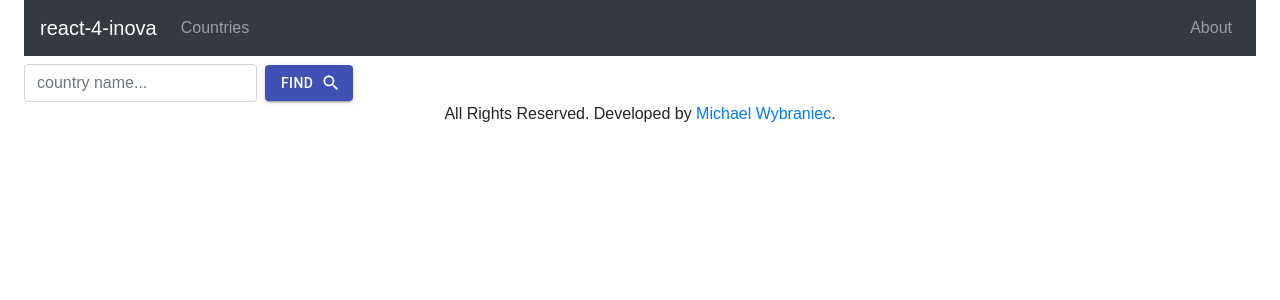
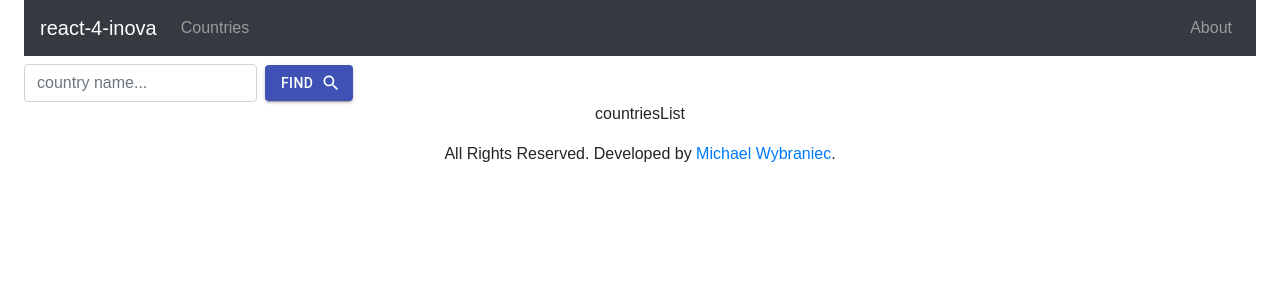
Before and after one commit to michaelwybraniec/react-4-inova, a React (Create React App) app: page / in a window 1280 px wide. Shown: the top 300 px of the page. Built offline with nearby package versions, Linux system fonts and the light colour scheme; no server answers.

Commit message:
CountriesList init

```diff
--- a/src/views/Countries.js
+++ b/src/views/Countries.js
@@ -1,5 +1,6 @@
 import React from "react";
 import SingleSearchBar from "./components/forms/SingleSearchBar.js";
+import CountriesList from "./components/countriesList/CountriesList.js";
 import { Row, Col } from "react-bootstrap";
 
 class Countries extends React.Component {
@@ -69,6 +70,7 @@ class Countries extends React.Component {
         <Row>
           <Col className="pt-2">
             <SingleSearchBar countriesCallback={this.getSearchInputData} />
+            <CountriesList />
           </Col>
         </Row>
       </>
--- /dev/null
+++ b/src/views/components/countriesList/CountriesList.js
@@ -0,0 +1,25 @@
+import React from "react";
+import { Form, FormControl, Row, Col } from "react-bootstrap";
+import Button from "@material-ui/core/Button";
+import SearchIcon from "@material-ui/icons/Search";
+
+class CountriesList extends React.Component {
+  constructor() {
+    super();
+    this.state = {};
+  }
+
+  handleChange(e) {}
+
+  handleClick = () => {};
+
+  render() {
+    return (
+      <React.Fragment>
+        <p>countriesList</p>
+      </React.Fragment>
+    );
+  }
+}
+
+export default CountriesList;
```
Also changed, not shown: src/views/components/countryDetails/CountryDetails.js (added).
